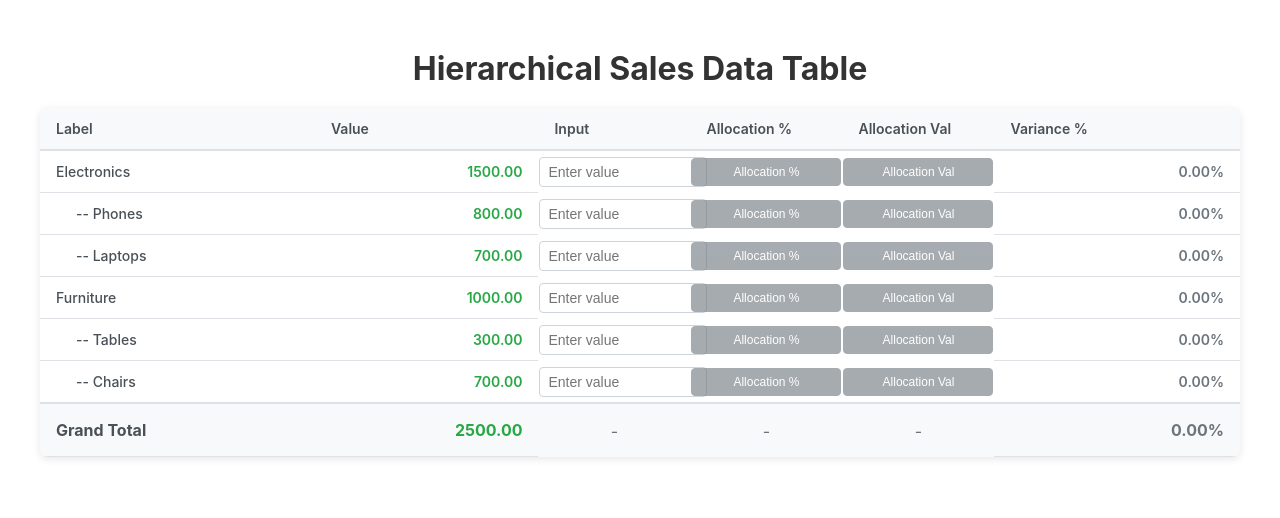
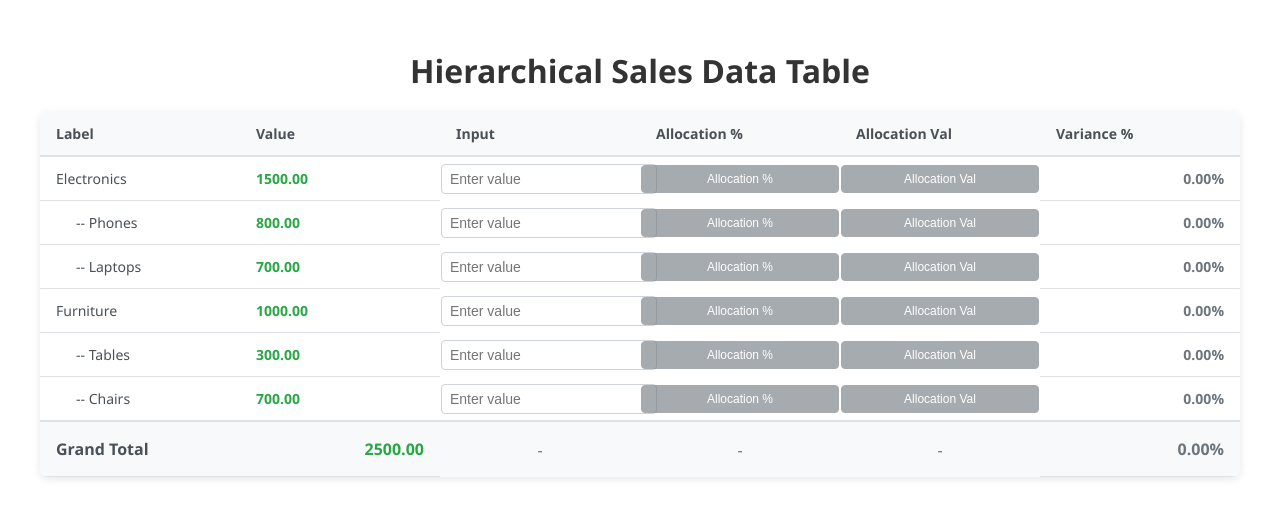
Before and after one commit to kusthi/lumel-assessment, a React (Create React App) app: page / in a window 1280 px wide. Shown: the top 518 px of the page. Built offline with nearby package versions, Linux system fonts and the light colour scheme.

Commit message:
fixed styles

```diff
--- a/src/components/HierarchicalTable/HierarchicalTable.css
+++ b/src/components/HierarchicalTable/HierarchicalTable.css
@@ -1,6 +1,6 @@
 .hierarchical-table-container {
   padding: 20px;
-  font-family: -apple-system, BlinkMacSystemFont, "Segoe UI", Roboto, sans-serif;
+  font-family: "Segoe UI", Roboto, sans-serif;
   max-width: 1200px;
   margin: 0 auto;
 }
--- a/src/components/Row/Row.css
+++ b/src/components/Row/Row.css
@@ -13,7 +13,7 @@
 .value-cell {
   font-weight: 600;
   color: #28a745;
-  text-align: right;
+  text-align: left;
   padding: 12px 16px;
   border-bottom: 1px solid #dee2e6;
   font-size: 14px;
--- a/src/components/RowInput/RowInput.css
+++ b/src/components/RowInput/RowInput.css
@@ -36,7 +36,6 @@
 .allocation-btn:hover:not(:disabled) {
   background: #0056b3;
   border-color: #0056b3;
-  transform: translateY(-1px);
 }
 
 .allocation-btn:disabled {
--- a/src/components/Table/Table.css
+++ b/src/components/Table/Table.css
@@ -5,6 +5,7 @@
   box-shadow: 0 2px 8px rgba(0, 0, 0, 0.1);
   border-radius: 8px;
   overflow: hidden;
+  table-layout: fixed;
 }
 
 .hierarchical-table th {
--- a/src/styles.css
+++ b/src/styles.css
@@ -2,3 +2,7 @@
   font-family: sans-serif;
   text-align: center;
 }
+
+* {
+  box-sizing: border-box;
+}
```
Also changed, not shown: 2 other files (tests, documents, lock files or other folders).
